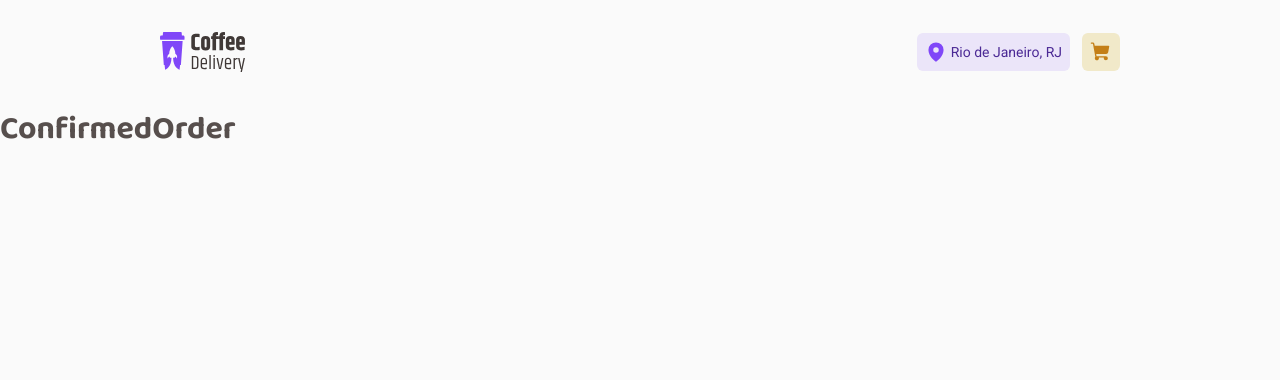
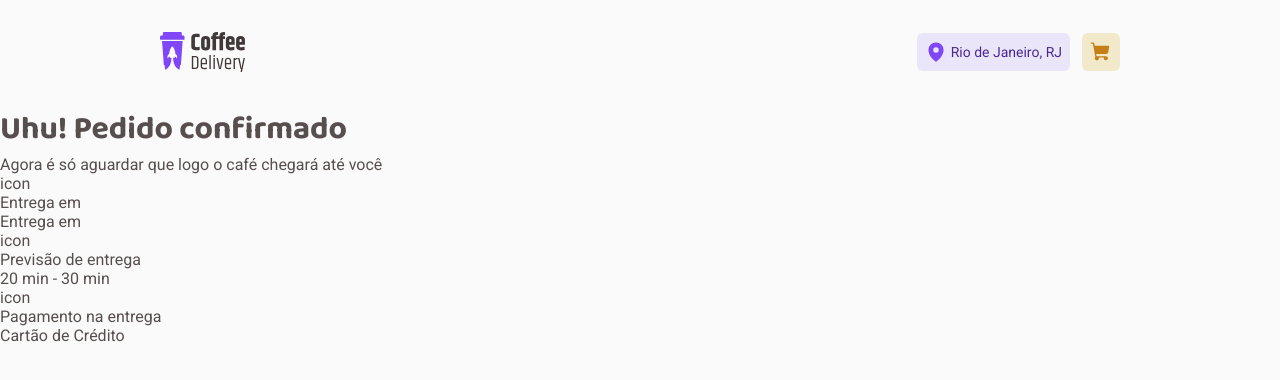
Before and after one commit to Gustavo-NSAbreu/Coffee-Delivery, a React (Vite) app: page /confirmedOrder in a window 1280 px wide. Shown: the top 380 px of the page. Built offline with nearby package versions, Linux system fonts and the light colour scheme.

Commit message:
Main structure of the last page

```diff
--- a/src/pages/ConfirmedOrder/index.tsx
+++ b/src/pages/ConfirmedOrder/index.tsx
@@ -1,7 +1,30 @@
 export default function ConfirmedOrder() {
 	return (
 		<div>
-			<h1>ConfirmedOrder</h1>
+			<div>
+				<h1>Uhu! Pedido confirmado</h1>
+				<p>Agora é só aguardar que logo o café chegará até você</p>
+			</div>
+			<div>
+				<div>
+					<div>
+						icon
+						<p>Entrega em </p>
+						<p>Entrega em </p>
+					</div>
+					<div>
+						icon
+						<p>Previsão de entrega</p>
+						<p>20 min - 30 min</p>
+					</div>
+					<div>
+						icon
+						<p>Pagamento na entrega</p>
+						<p>Cartão de Crédito</p>
+					</div>
+				</div>
+				<div></div>
+			</div>
 		</div>
 	);
 }
```
